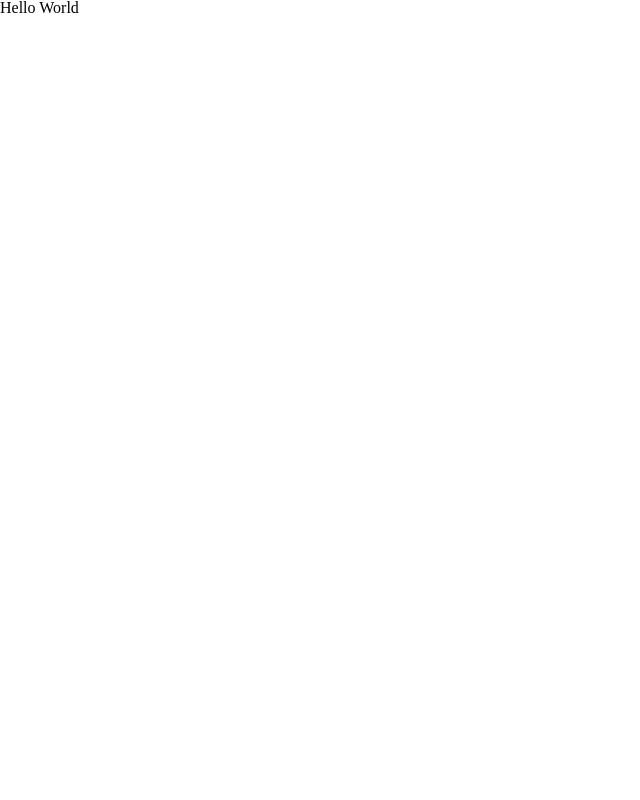
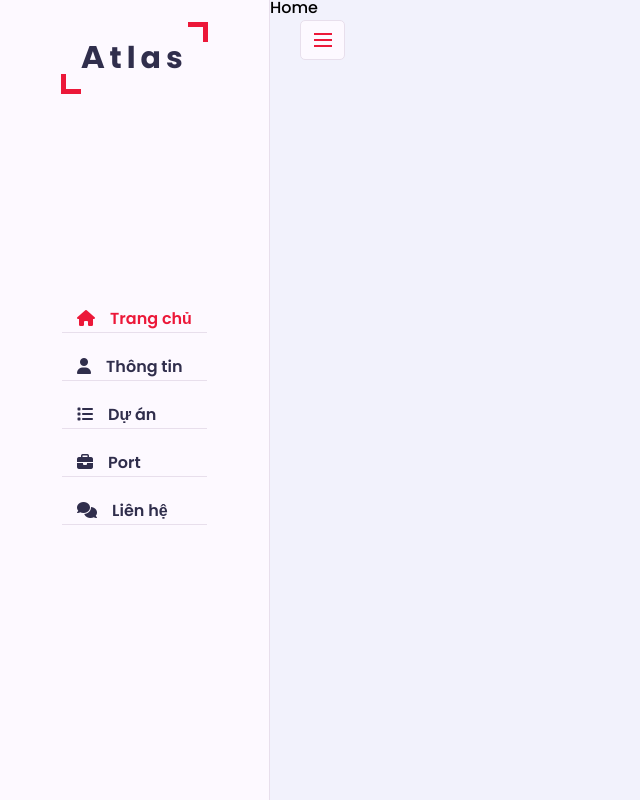
Before and after one commit to Thefox235/cv-web, a plain HTML site: page index.html in a window 1280 px wide. Shown: the whole page, without its empty margins (0-640 px from the left). Drawn offline with Linux system fonts and the light colour scheme; a web font is replaced by a local one.

Commit message:
Slidebar done 30:13

```diff
--- /dev/null
+++ b/asset/css/skins/color-1.css
@@ -0,0 +1,3 @@
+:root{
+    --skin-color: #ec1839;
+}
--- a/asset/css/style.css
+++ b/asset/css/style.css
@@ -1,11 +1,175 @@
-*{
-    box-sizing: border-box;
-}
+@import url('https://fonts.googleapis.com/css2?family=Clicker+Script&family=Poppins:wght@100;300;500;600;700&display=swap');
 
-html{
-    font-size: 62.5%;
+
+:root{
+    --bg-black-900: #f2f2fc;
+    --bg-black-100: #fdf9ff;
+    --bg-black-50: #e8dfec;
+    --text-black-900: #302e4c;
+    --text-black-700:#504e70;
+
 }
 
 body{
-    font-size: 1.6rem;
+    line-height: 16px;
+    font-size: 16px;
+    font-family: 'Poppins', sans-serif;
 }
+
+*{
+    margin: 0;
+    padding: 0;
+    outline: none;
+    text-decoration: none;
+    box-sizing: border-box;
+}
+::before,::after
+{
+    box-sizing: border-box;
+}
+ul
+{
+    list-style: none;
+}
+.section{
+    background: var(--bg-black-900);
+    min-height: 100vh;
+    display: block;
+    position: fixed;
+    left: 270px;
+    top: 0;
+    right: 0;
+    z-index: 0;
+    opacity: 1;
+}
+/* header */
+header{
+    width: 100%;
+    position: fixed;
+    top: 0;
+    left: 0;
+    z-index: 10;
+}
+/* aside */
+.aside{
+    width: 270px;
+    background-color: var(--bg-black-100);
+    position: fixed;
+    left: 0;
+    top: 0;
+    padding: 30px;
+    height: 100%;
+    border-right: 1px solid var(--bg-black-50);
+    display: flex;
+    justify-content: center;
+    align-items: center;
+    z-index: 10;
+}
+.aside .logo{
+    position: absolute;
+    top: 50px;
+    font-size: 30px;
+    text-transform: capitalize;
+}
+
+.aside .logo a{
+    color: var(--text-black-900);
+    font-weight: 700;
+    padding: 15px 20px;
+    font-size: 30px;
+    letter-spacing: 5px;
+    position: relative;
+}
+.aside .logo a span{
+    font-family: 'Clicker Script', cursive;
+    font-family: 40px;
+}
+
+.aside .logo a::before{
+    content: '';
+    position: absolute;
+    width: 20px;
+    height: 20px;
+    border-bottom: 5px solid var(--skin-color);
+    border-left: 5px solid var(--skin-color);
+    bottom: 0;
+    left: 0;
+
+}
+
+.aside .logo a::after{
+    content: '';
+    position: absolute;
+    width: 20px;
+    height: 20px;
+    border-top: 5px solid var(--skin-color);
+    border-right: 5px solid var(--skin-color);
+    top: 0;
+    right: 0;
+
+}
+
+.aside .nav{
+    margin-top: 50px;
+}
+.aside .nav-toggler{
+    height: 40px;
+    width: 45px;
+    border: 1px solid var(--bg-black-50);
+    cursor: pointer;
+    position: fixed;
+    left: 300px;
+    top: 20px;
+    border-radius: 5px;
+    background: var(--bg-black-100);
+    display: flex;
+    align-items: center;
+    justify-content: center;
+}
+.aside .nav-toggler span{
+    height: 2px;
+    width: 18px;
+    background: var(--skin-color);
+    display: inline-block;
+    position: relative;
+}
+.aside .nav-toggler span::before{
+    content: '';
+    height: 2px;
+    width: 18px;
+    background: var(--skin-color);
+    position: absolute;
+    top: -6px;
+    left: 0px;
+}
+.aside .nav-toggler span::after{
+    content: '';
+    height: 2px;
+    width: 18px;
+    background: var(--skin-color);
+    position: absolute;
+    top: 6px;
+    left: 0px;
+}
+.aside .nav li{
+    margin-bottom: 20px;
+    display: block;
+}
+
+.aside .nav li a{
+    font-size: 16px;
+    font-weight: 600;
+    display: block;
+    border-bottom: 1px solid var(--bg-black-50);
+    color: var(--text-black-900);
+    padding: 5px 15px;
+
+}
+
+.aside .nav li a.active{
+    color: var(--skin-color);
+}
+
+.aside .nav li a i{
+    margin-right: 15px;
+}
--- a/index.html
+++ b/index.html
@@ -4,11 +4,45 @@
     <meta charset="UTF-8">
     <meta name="viewport" content="width=device-width, initial-scale=1.0">
     <title>figma to html</title>
-    <link rel="stylesheet" href="asset/css/reset.css">
     <link rel="stylesheet" href="asset/css/style.css">
+    <link rel="stylesheet" href="asset/css/skins/color-1.css">
+    <link rel="stylesheet" href="https://cdnjs.cloudflare.com/ajax/libs/font-awesome/6.6.0/css/all.min.css">
 
 </head>
 <body>
-    <h1>Hello World</h1>
+    <!-- Container Start -->
+     <div class="main-container">
+        <!-- Aside start -->
+            <div class="aside">
+                <div class="logo">
+                    <a href=""><span>A</span>tlas</a>
+                </div>
+                <div class="nav-toggler">
+                    <span></span>
+                </div>
+                <ul class="nav">
+                    <li><a href="" class="active"><i class="fa fa-home"></i>Trang chủ</a></li>
+                    <li><a href=""><i class="fa fa-user"></i>Thông tin</a></li>
+                    <li><a href=""><i class="fa fa-list"></i>Dự án</a></li>
+                    <li><a href=""><i class="fa fa-briefcase"></i>Port</a></li>
+                    <li><a href=""><i class="fa fa-comments"></i>Liên hệ</a></li>
+
+                </ul>
+            </div>
+        <!-- Aside End -->
+         <!-- Main start -->
+          <div class="main-content">
+            <!-- Home section start -->
+             <section class="home section">
+                Home
+             </section>
+            <!-- Home section end -->
+
+          </div>
+         <!-- Main End -->
+     </div>
+    <!-- Container End -->
+    <!-- JS -->
+     <script src="js/script.js"></script>
 </body>
 </html>
```
Also changed, not shown: asset/js/script.js (added).
